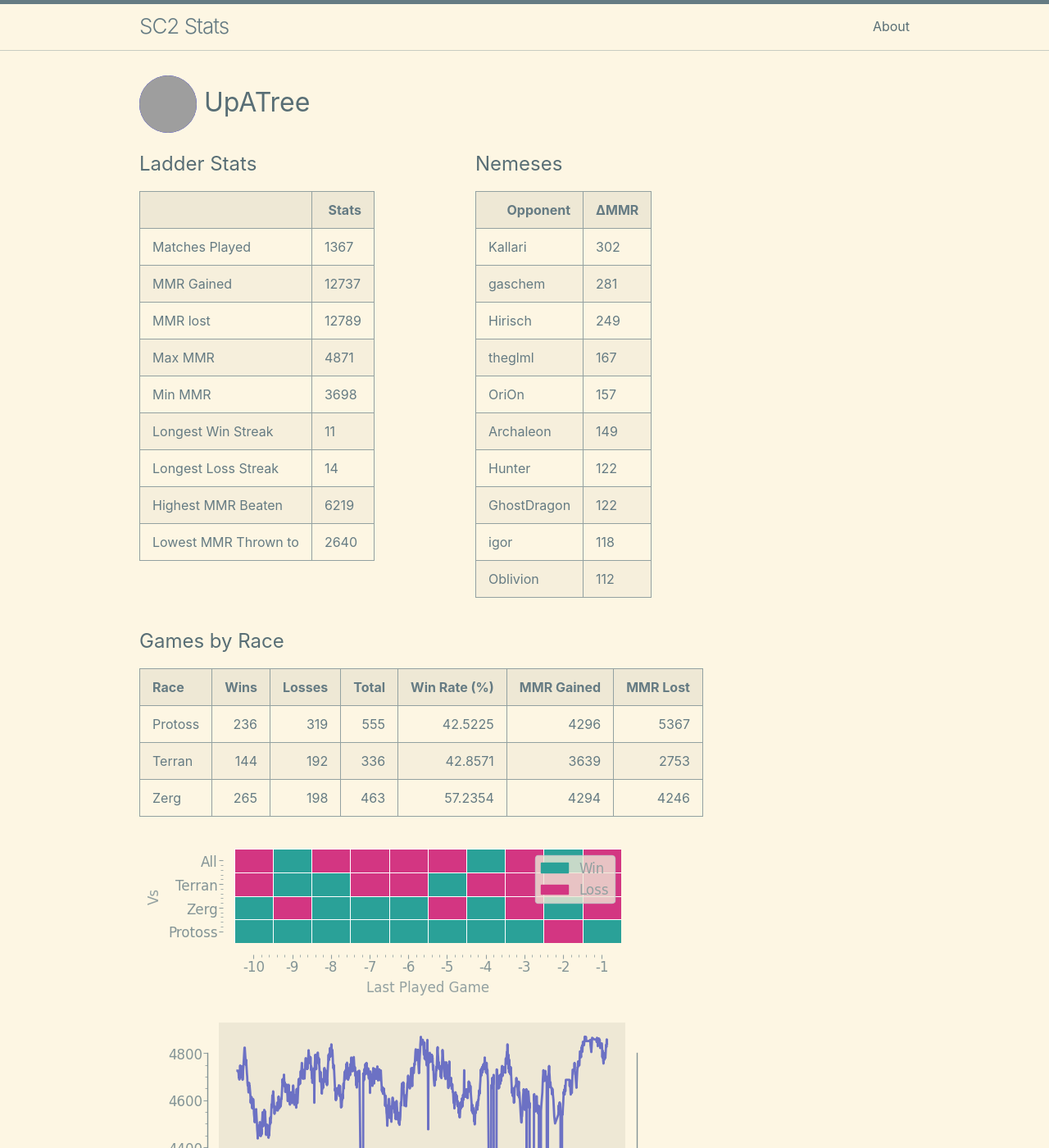
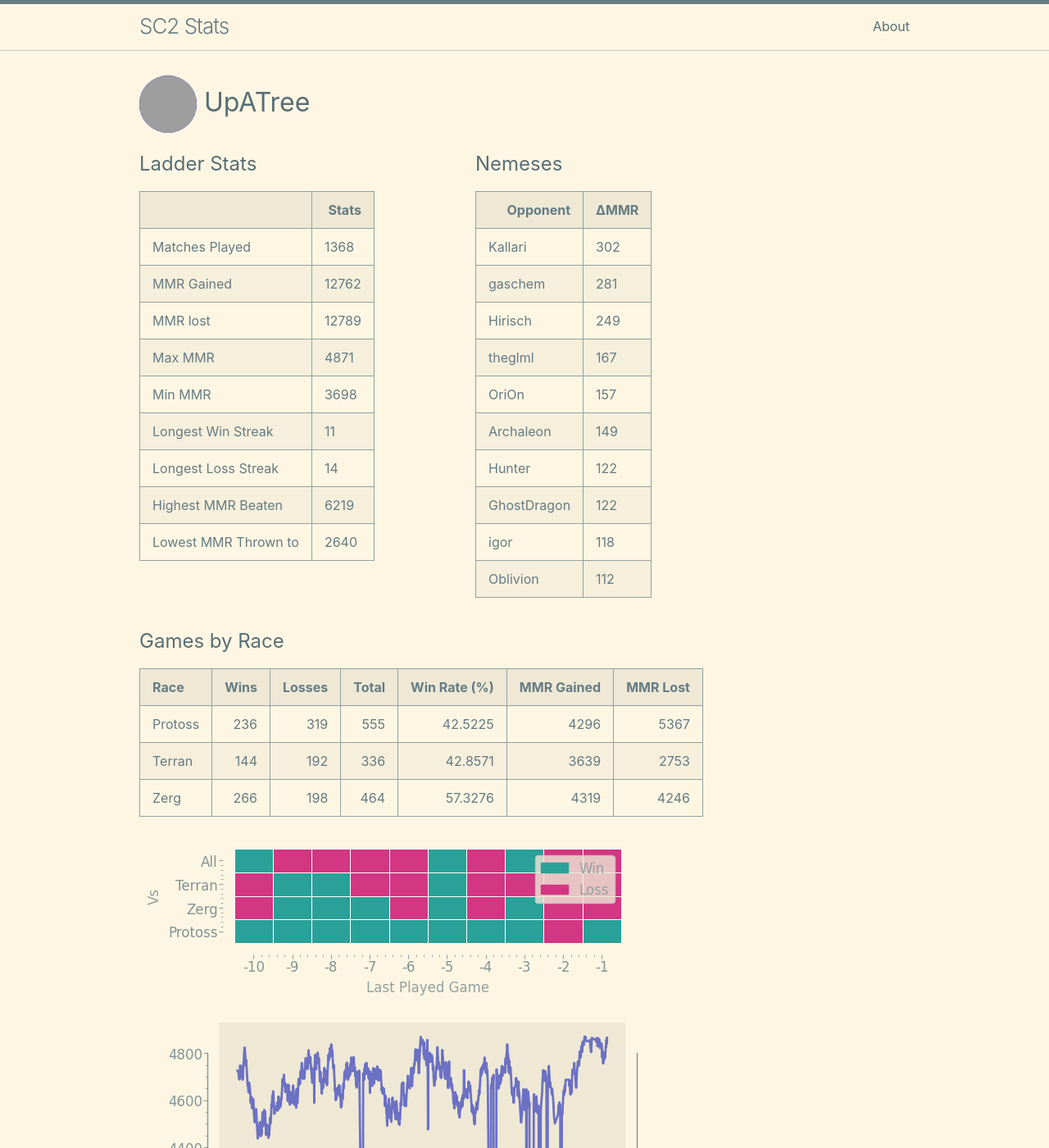
Before and after one commit to kylermurphy/UpATree, a Jekyll site: the page built from docs/index.md, in a window 1280 px wide and 1400 px high. Shown: the whole window at 82% size. Built offline with Jekyll 4.4.1, drawn with Linux system fonts in a browser that asks for light colours; grey boxes are pictures that could not be loaded.

Commit message:
running on push

```diff
--- a/docs/index.md
+++ b/docs/index.md
@@ -18,11 +18,11 @@ layout: home
   <tbody>
     <tr>
       <td>Matches Played</td>
-      <td>1367</td>
+      <td>1368</td>
     </tr>
     <tr>
       <td>MMR Gained</td>
-      <td>12737</td>
+      <td>12762</td>
     </tr>
     <tr>
       <td>MMR lost</td>
@@ -116,7 +116,7 @@ layout: home
 |:--------|-------:|---------:|--------:|---------------:|-------------:|-----------:|
 | Protoss |    236 |      319 |     555 |        42.5225 |         4296 |       5367 |
 | Terran  |    144 |      192 |     336 |        42.8571 |         3639 |       2753 |
-| Zerg    |    265 |      198 |     463 |        57.2354 |         4294 |       4246 |
+| Zerg    |    266 |      198 |     464 |        57.3276 |         4319 |       4246 |
 
 ![Games by Race](./assets/gm_hist.png)
 
--- a/log.txt
+++ b/log.txt
@@ -570,3 +570,4 @@ Writing a log file 2025-03-20 18:32:03.
 Writing a log file 2025-03-20 18:50:13.
 Writing a log file 2025-03-20 19:18:11.
 Writing a log file 2025-03-20 19:30:50.
+Writing a log file 2025-03-20 19:48:25.
```
Also changed, not shown: docs/assets/MMR.png, docs/assets/daily.png, docs/assets/gm_hist.png, docs/assets/r_wrt.png, 1 other file.
